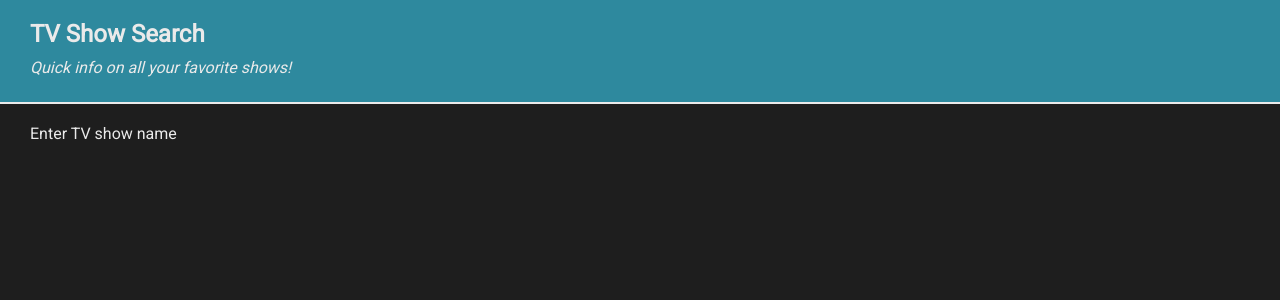
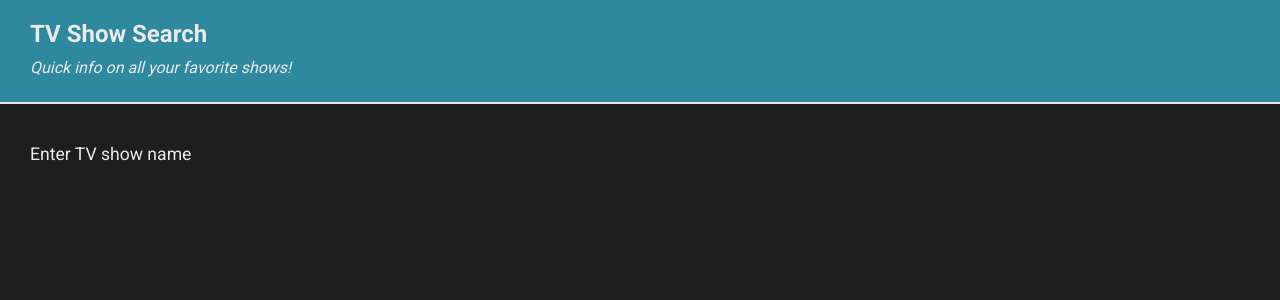
Before and after one commit to Liliyalexx/tvshow-app, an Angular app: page / in a window 1280 px wide. Shown: the top 300 px of the page. Built offline with nearby package versions, Linux system fonts and the light colour scheme.

Commit message:
update title and additional styles

```diff
--- a/package.json
+++ b/package.json
@@ -1,5 +1,5 @@
 {
-  "name": "tvshow-app-info",
+  "name": "tv-show-app",
   "version": "1.0.0",
   "scripts": {
     "ng": "ng",
--- a/src/app/app.component.css
+++ b/src/app/app.component.css
@@ -9,7 +9,7 @@
 
 h1 {
   font-size: 1.5rem;
-  font-weight: 900;
+  font-weight: 700;
   padding: 15px 0 10px 0;
   margin: 0;
 }
--- a/src/app/show-search/show-search.component.css
+++ b/src/app/show-search/show-search.component.css
@@ -1,3 +1,5 @@
 form {
   padding: 0 30px;
+  font-size: 1.1rem;
+  margin-top: 40px;
 }
--- a/src/index.html
+++ b/src/index.html
@@ -7,7 +7,7 @@
   <meta name="viewport" content="width=device-width, initial-scale=1">
   <link rel="icon" type="image/x-icon" href="favicon.ico">
   <link rel="https://fonts.googleapis.com/icon?family=Material+Icons" rel="stylesheet">
-  <link href="https://fonts.googleapis.com/css?family=Roboto&display=swap" rel="stylesheet">
+  <link href="https://fonts.googleapis.com/css?family=Roboto:400,700,900&display=swap" rel="stylesheet">
 </head>
 <body>
   <app-root></app-root>
```
